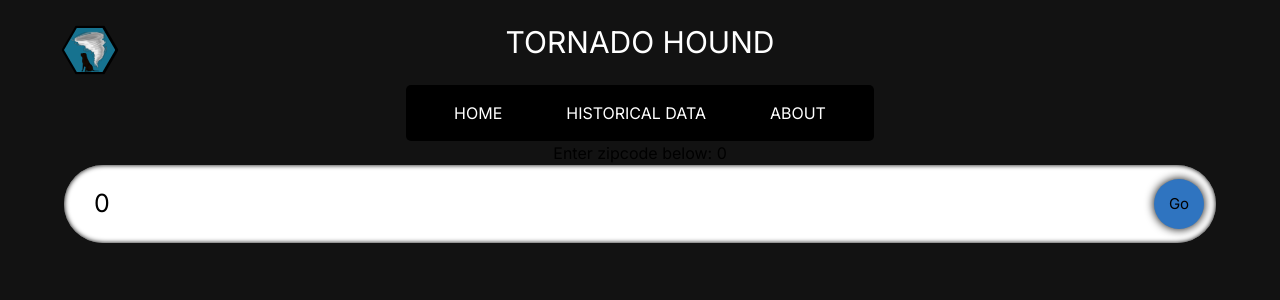
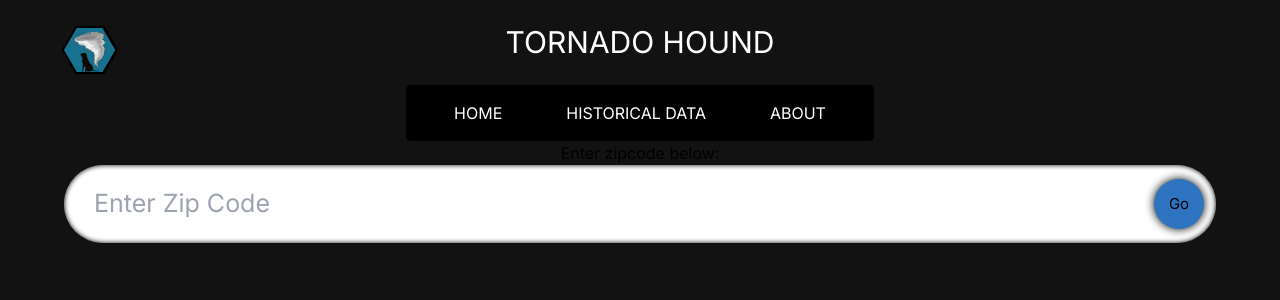
Before and after one commit to brown5lc/tornadoHound, a Next.js app in the folder tornado-hound-app/: page /home in a window 1280 px wide. Shown: the top 300 px of the page. Built offline with nearby package versions, Linux system fonts and the light colour scheme.

Commit message:
Fixed the search bar so it can be empty and the default value is no longer zero.

```diff
--- a/tornado-hound-app/app/Components/Searchbar.tsx
+++ b/tornado-hound-app/app/Components/Searchbar.tsx
@@ -3,8 +3,8 @@ import React from "react";
 import "./styles.css";
 
 interface props {
-  zipInput: number;
-  setZipInput: React.Dispatch<React.SetStateAction<number>>;
+  zipInput: number | "";
+  setZipInput: React.Dispatch<React.SetStateAction<number | "">>;
   handleAdd: (e: React.FormEvent) => void;
 }
 
@@ -14,7 +14,14 @@ const Searchbar = ({ zipInput, setZipInput, handleAdd }: props) => {
       <input
         type="input"
         value={zipInput}
-        onChange={(e) => setZipInput(parseInt(e.target.value, 10))}
+        onChange={(e) => {
+          const value = parseInt(e.target.value, 10);
+          if (isNaN(value)) {
+            setZipInput("");
+          } else {
+            setZipInput(value);
+          }
+        }}
         placeholder="Enter Zip Code"
         className="input__box"
       />
--- a/tornado-hound-app/app/home/page.tsx
+++ b/tornado-hound-app/app/home/page.tsx
@@ -6,7 +6,7 @@ import { Console } from "console";
 import { UserLoc } from "../UserLoc";
 
 const App: React.FC = () => {
-  const [zipInput, setZipInput] = useState(0);
+  const [zipInput, setZipInput] = useState<number | "">("");
   const [userLoc, setUserLoc] = useState<UserLoc[]>([]);
   const handleAdd = (e: React.FormEvent) => {
     e.preventDefault();
@@ -32,7 +32,7 @@ const App: React.FC = () => {
           </li>
         </ul>
       </nav>
-      <h2> Enter zipcode below: {zipInput}</h2>
+      <h2> Enter zipcode below: </h2>
       <Searchbar
         zipInput={zipInput}
         setZipInput={setZipInput}
```
